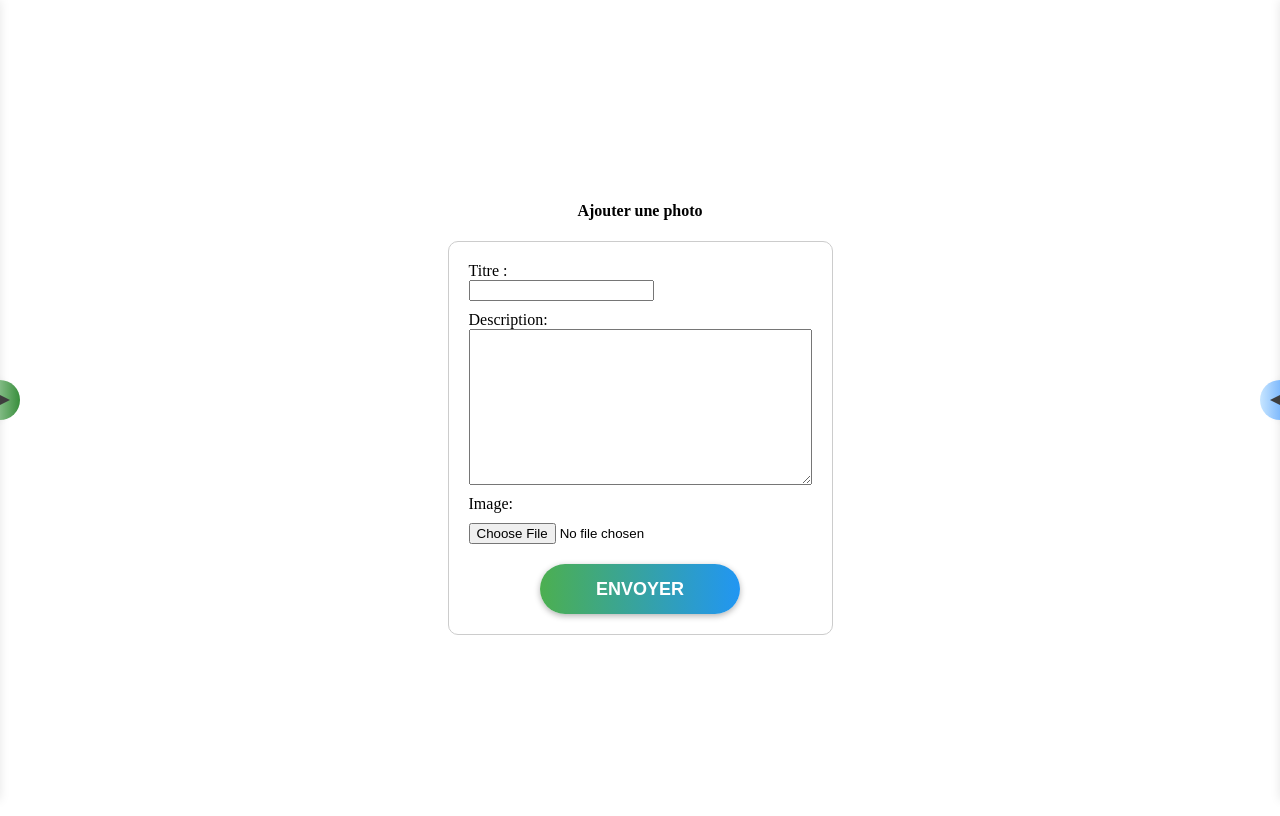
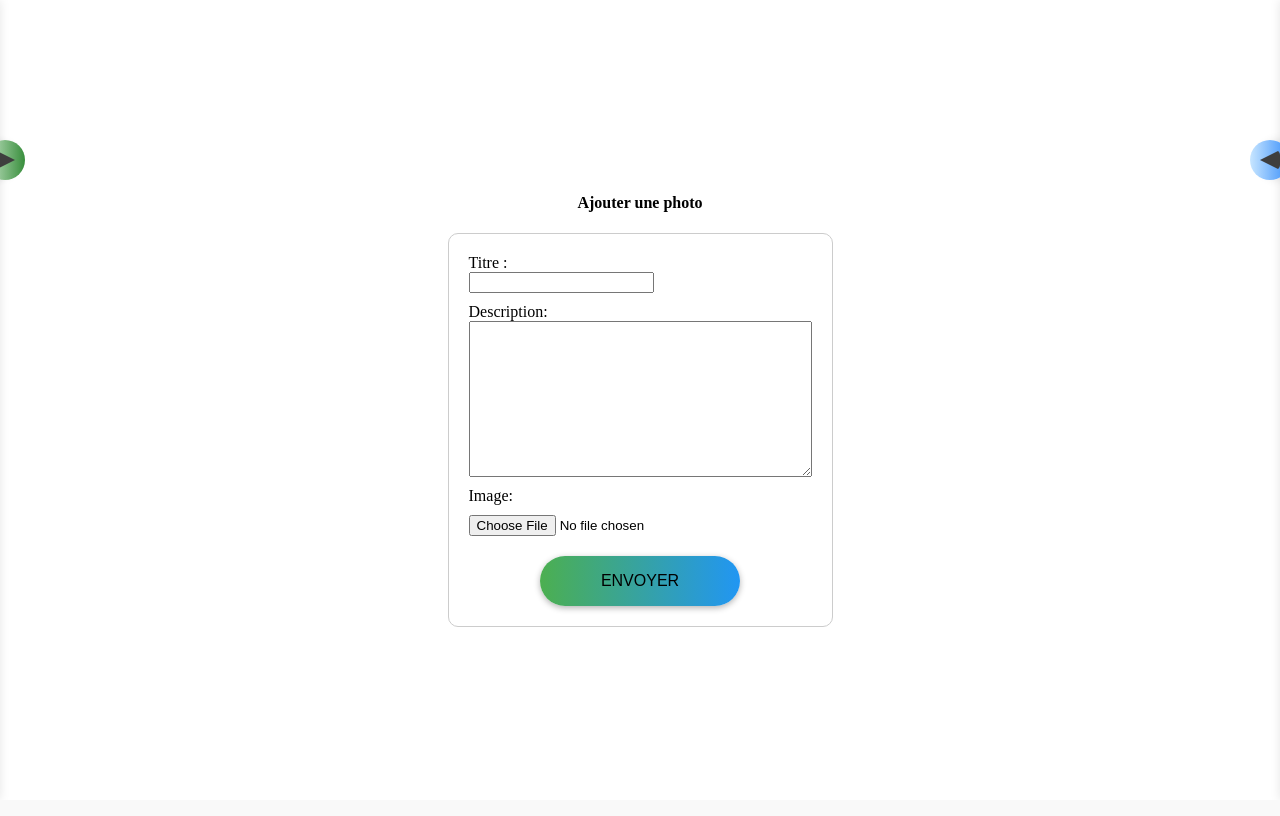
Before and after one commit to gmaOCR/PB, a Django app: page /photo/add in a window 1280 px wide. After the commit the page ends 627 px from the top, so only its background shows below. Run offline with Django 4.2, Linux system fonts and the light colour scheme; a user stored in the database is signed in.

```diff
--- a/PorteFolio/static/css/base.css
+++ b/PorteFolio/static/css/base.css
@@ -1,3 +1,21 @@
+body {
+  margin: 0;
+  padding: 0;
+}
+
+.background-container {
+  width: 80%;
+  margin: 0 auto;
+  min-height: 200vh;
+  position: relative;
+  border-left: 10px solid rgba(128, 128, 128, 0.5);
+  border-right: 10px solid rgba(128, 128, 128, 0.5);
+  box-shadow: -10px 0px 10px rgba(128, 128, 128, 0.5), 10px 0px 10px rgba(128, 128, 128, 0.5);
+  background: linear-gradient(to bottom, #FCEAC7, rgba(128, 128, 0, 0.5));
+}
+
+
+
 .sidebar_left {
   width: 200px;
   height: 100vh;
@@ -7,6 +25,9 @@
   transition: left 0.3s ease-in-out;
   background-color: #C8E6C9;
   box-shadow: 0px 0px 10px rgba(0, 0, 0, 0.1);
+  overflow: hidden;
+  text-overflow: ellipsis;
+  word-wrap: break-all;
 }
 
 .sidebar_left.active {
@@ -15,8 +36,8 @@
 
 .arrow_left {
   position: fixed;
-  top: 50%;
-  left: -20px;
+  top: 20%;
+  left: -15px;
   transform: translateY(-50%);
   width: 40px;
   height: 40px;
@@ -112,7 +133,23 @@
   cursor: pointer;
   box-shadow: 0px 2px 6px rgba(0, 0, 0, 0.3);
   transition: transform 0.3s ease-in-out, box-shadow 0.3s ease-in-out;
+  font-family: sans-serif;
+  font-weight: normal;
+  font-size: 16px;
+  text-decoration: none;
+  color: inherit;
 }
+
+.submit-button:hover,
+.submit-button:focus {
+  color: inherit;
+  outline: none;
+}
+
+.submit-button:active {
+  color: inherit;
+}
+
 
 #id_add_photo_h4 {
   text-align: center;
@@ -160,8 +197,8 @@
 
 .arrow_right {
   position: fixed;
-  top: 50%;
-  right: -20px;
+  top: 20%;
+  right: -10px;
   transform: translateY(-50%);
   width: 40px;
   height: 40px;
@@ -214,3 +251,7 @@
   max-width: 100%;
   overflow: hidden;
 }
+
+#username {
+font-size: 12px;
+}
```
